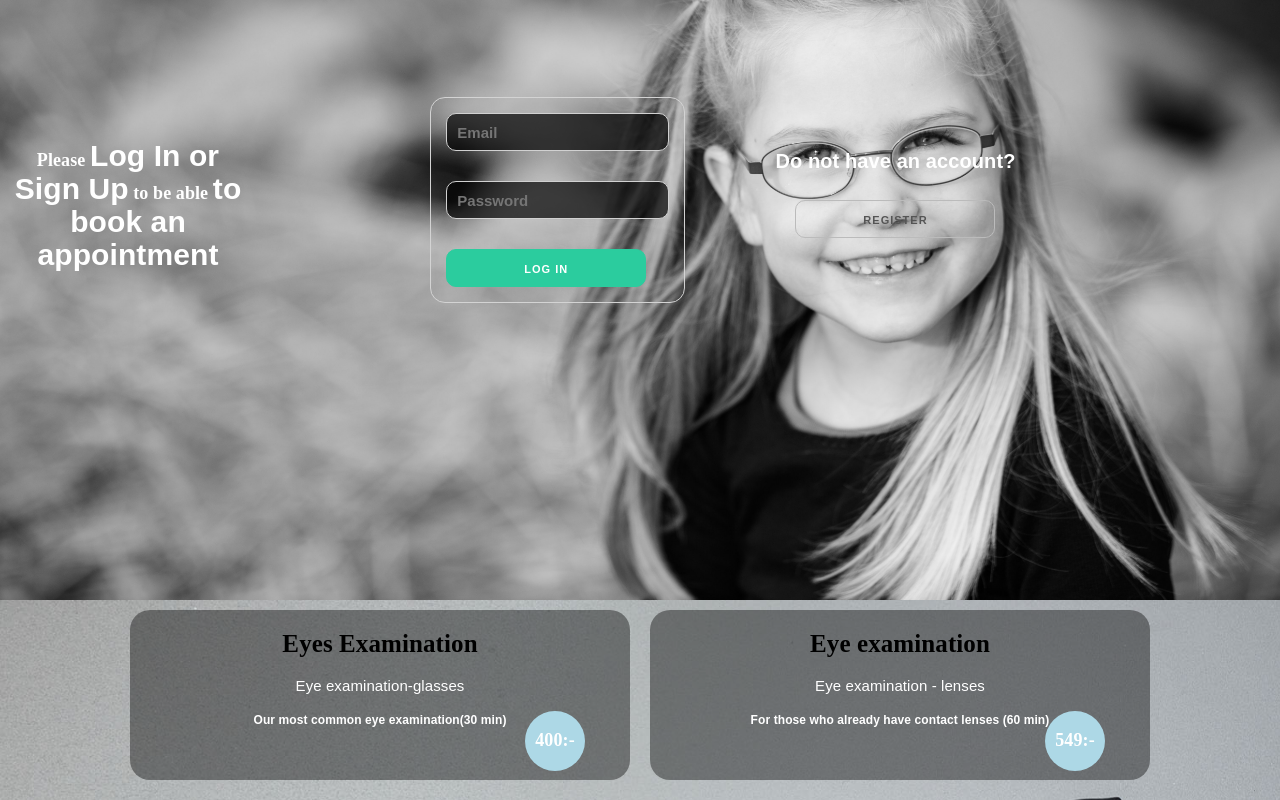
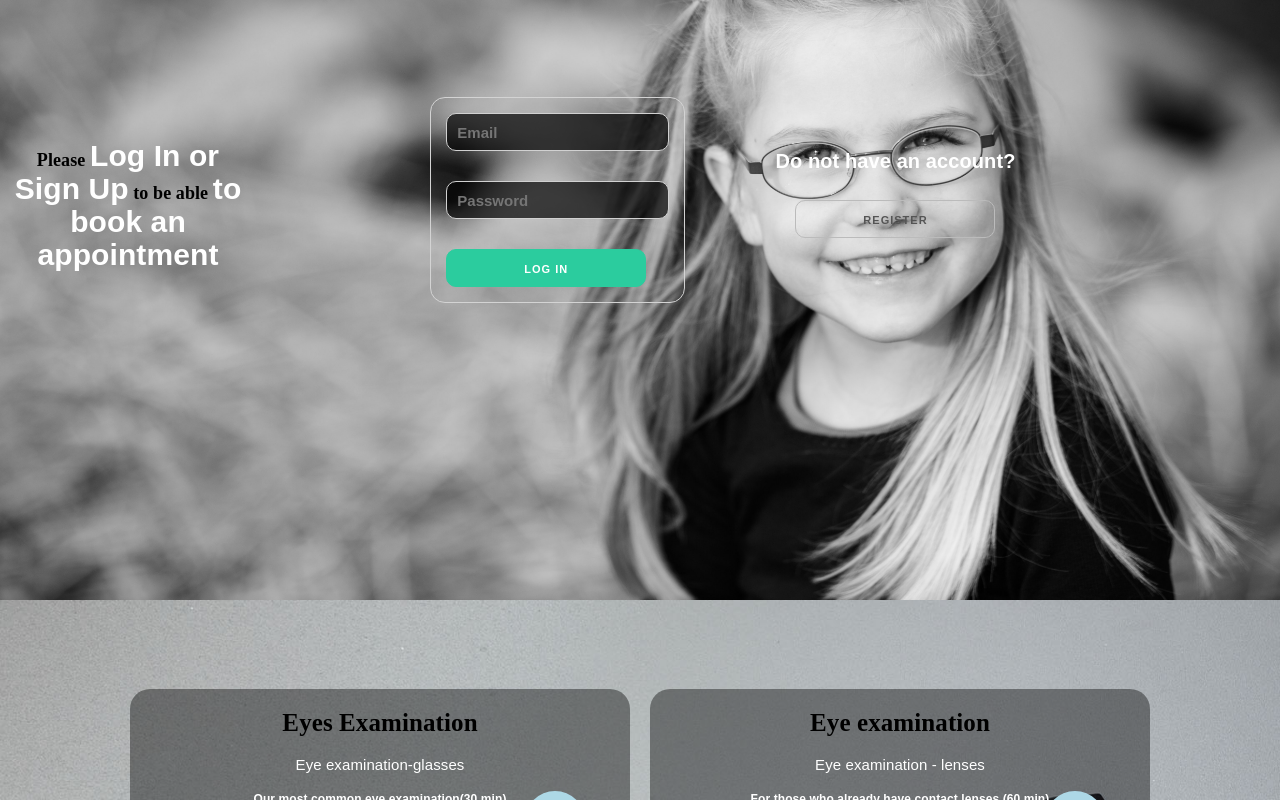
Before and after one commit to FullStackDevPro/bookingapp, a React app: page /userPage in a window 1280 px wide. Shown: the part 1000-1800 px from the top of the page. Built offline with nearby package versions, Linux system fonts and the light colour scheme.

Commit message:
change some styling on user page

```diff
--- a/src/HomePage/ShowServices.js
+++ b/src/HomePage/ShowServices.js
@@ -32,7 +32,7 @@ export default function ShowServices({state}){
             <Service info={Information[1]} checked={checked}/>
             <Service info={Information[2]} checked={checked}/>
             <Service info={Information[3]} checked={checked}/> */}
-            <Collapse in={checked} {...(checked ? { timeout: 6000 } : {})}>
+            <Collapse in={checked} {...(checked ? { timeout: 8000 } : {})}>
                 <BoxesPart/>
             </Collapse>
 
--- a/src/style/FooterStyling.css
+++ b/src/style/FooterStyling.css
@@ -14,6 +14,7 @@ section{
 }
 h1{
 	font-weight: bold;
+	color: black;
 }
 
 h3{
--- a/src/userPage/UserPage.js
+++ b/src/userPage/UserPage.js
@@ -204,7 +204,7 @@ export default function Header({user}){
               {showBooking == false ? <ToShowUserBooking/> : null}
               {booking == false ? <Booking/> : null}
               {contactForm == false ? <ContactUs/> : null}
-              {changePassword==false ? <ContactUs/> : null}
+              {/* {changePassword==false ? <ContactUs/> : null} */}
                 {/* {booking ? <ContactUs/> : <Booking/> } */}
             </div>
         </div>
```
